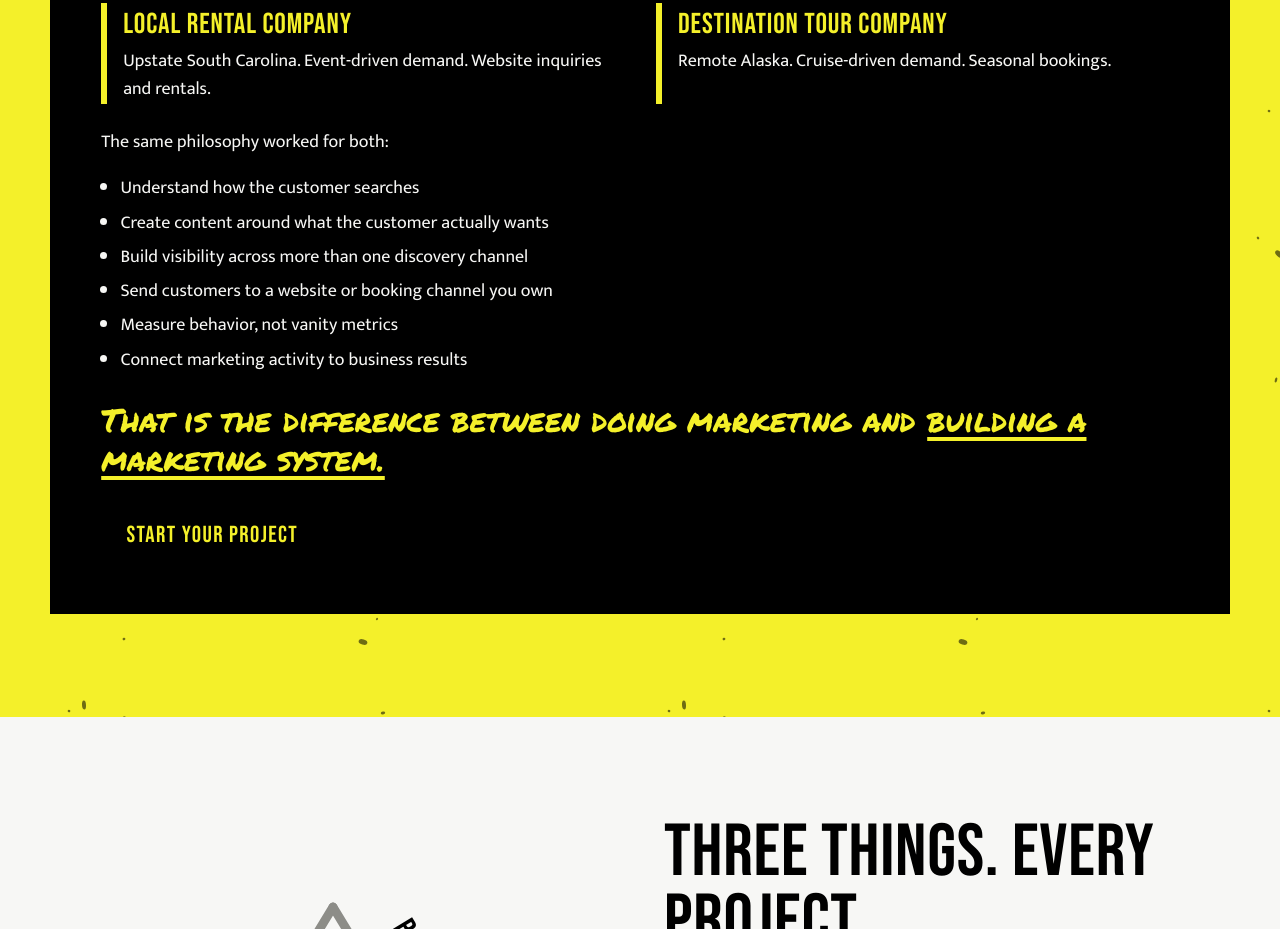
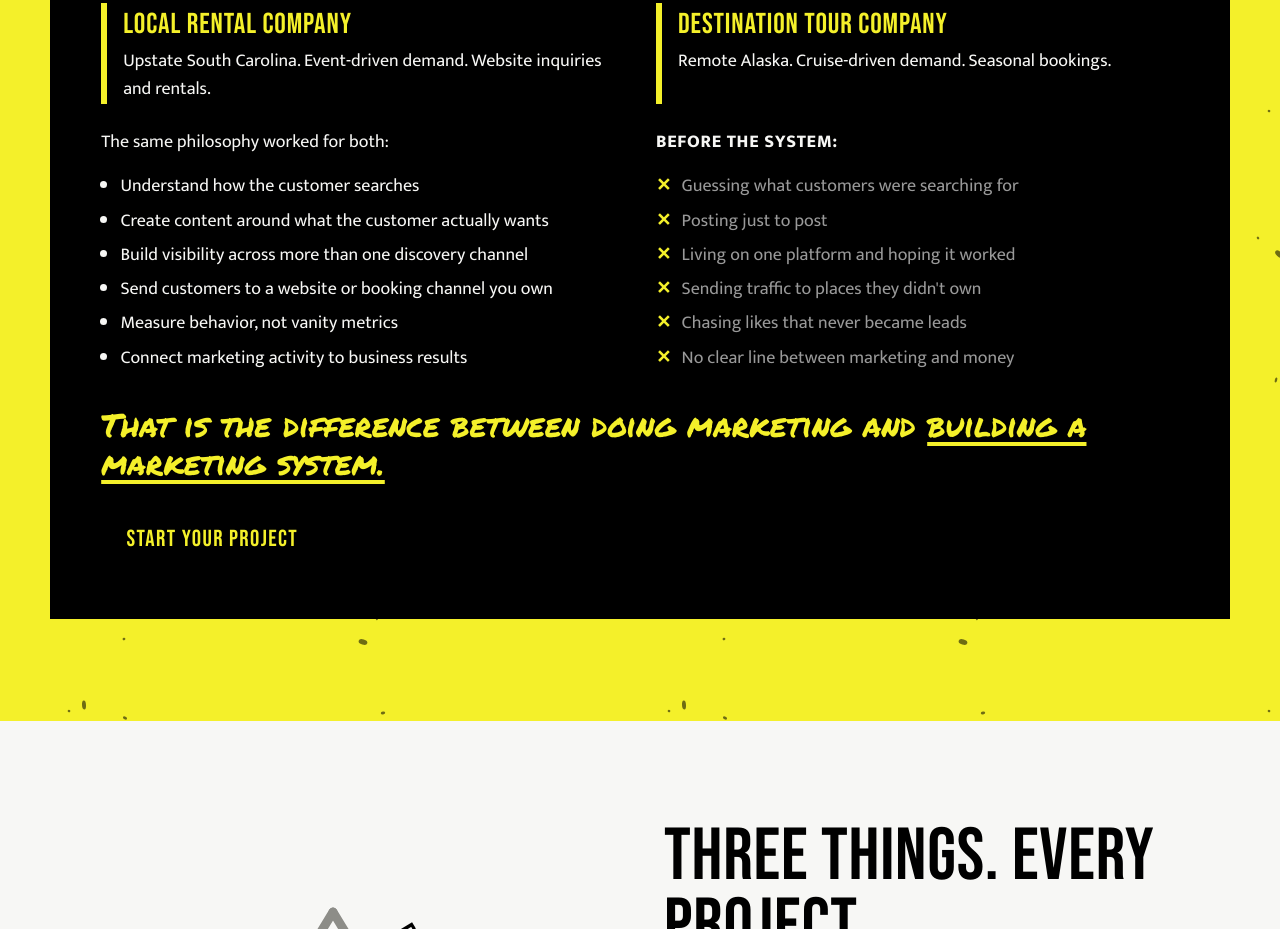
Before and after one commit to cdillard-hue/bigideasbranding-site, a plain HTML site: page index.html in a window 1280 px wide. Shown: the part 7556-8485 px from the top of the page. Drawn offline with Linux system fonts and the light colour scheme.

Commit message:
Add 'Before the system' pain points column to marketing system section
Co-Authored-By: Claude Opus 5.5 <noreply@anthropic.com>
Claude-Session: https://claude.ai/code/session_014M38zEjgcpqDHGg5UuPUNN

```diff
--- a/index.html
+++ b/index.html
@@ -251,6 +251,14 @@ footer a{color:var(--black);font-weight:700}
 .system .pair div{border-left:6px solid var(--yellow);padding-left:1rem}
 .system .pair strong{display:block;font-family:var(--display);font-weight:400;font-size:1.8rem;letter-spacing:.03em;color:var(--yellow)}
 .system ul{margin:0 0 1.6rem;padding-left:1.2rem;max-width:52ch}
+.system .compare{display:grid;gap:.4rem;margin-bottom:.4rem}
+.system .compare .before{order:-1}
+@media(min-width:800px){.system .compare{grid-template-columns:1fr 1fr;gap:2rem}.system .compare .before{order:0}}
+.system .compare p{margin:0 0 1rem}
+.system .compare .before p{font-weight:800;letter-spacing:.04em;text-transform:uppercase}
+.system ul.pain{list-style:none;padding-left:0;color:rgba(255,255,255,.6)}
+.system ul.pain li{position:relative;padding-left:1.6rem}
+.system ul.pain li::before{content:"\2715";position:absolute;left:0;color:var(--yellow);font-weight:800}
 .system li{margin-bottom:.4rem}
 .system .close{font-family:var(--brush);font-size:clamp(1.4rem,3vw,2rem);color:var(--yellow);margin:0;line-height:1.2}
 .system .close b{font-weight:400;text-decoration:underline;text-decoration-thickness:4px;text-underline-offset:5px}
@@ -563,6 +571,8 @@ footer a{color:var(--black);font-weight:700}
         <div><strong>Local rental company</strong>Upstate South Carolina. Event-driven demand. Website inquiries and rentals.</div>
         <div><strong>Destination tour company</strong>Remote Alaska. Cruise-driven demand. Seasonal bookings.</div>
       </div>
+      <div class="compare">
+        <div>
       <p>The same philosophy worked for both:</p>
       <ul>
         <li>Understand how the customer searches</li>
@@ -572,6 +582,19 @@ footer a{color:var(--black);font-weight:700}
         <li>Measure behavior, not vanity metrics</li>
         <li>Connect marketing activity to business results</li>
       </ul>
+        </div>
+        <div class="before">
+          <p>Before the system:</p>
+          <ul class="pain">
+            <li>Guessing what customers were searching for</li>
+            <li>Posting just to post</li>
+            <li>Living on one platform and hoping it worked</li>
+            <li>Sending traffic to places they didn't own</li>
+            <li>Chasing likes that never became leads</li>
+            <li>No clear line between marketing and money</li>
+          </ul>
+        </div>
+      </div>
       <p class="close">That is the difference between doing marketing and <b>building a marketing system.</b></p>
       <p style="margin:1.8rem 0 0"><a class="btn" href="#contact">Start your project</a></p>
     </div>
```
